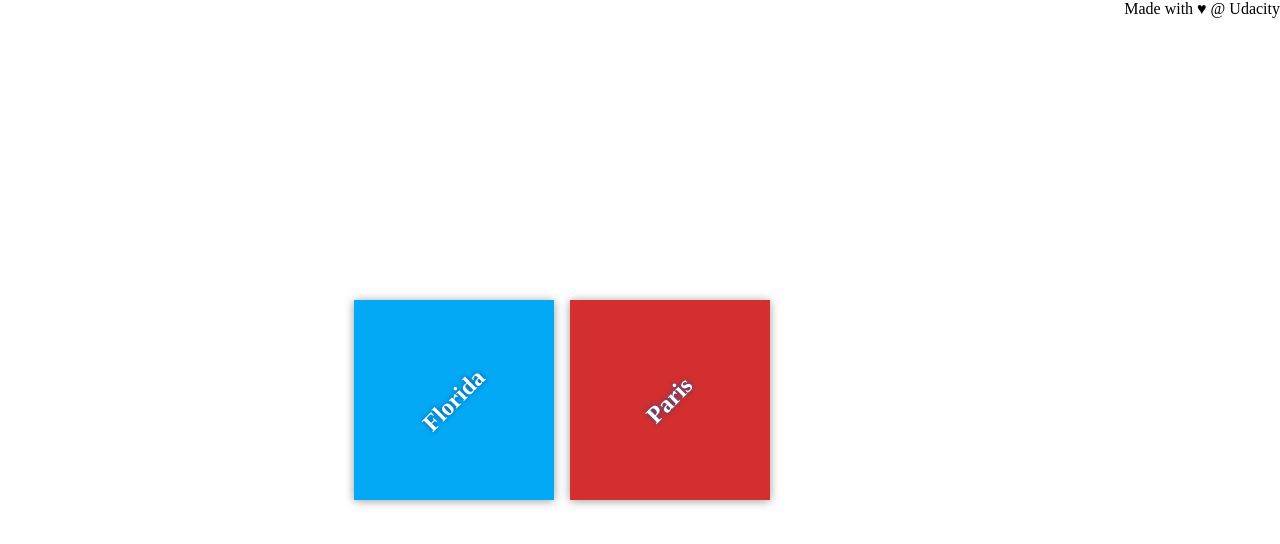
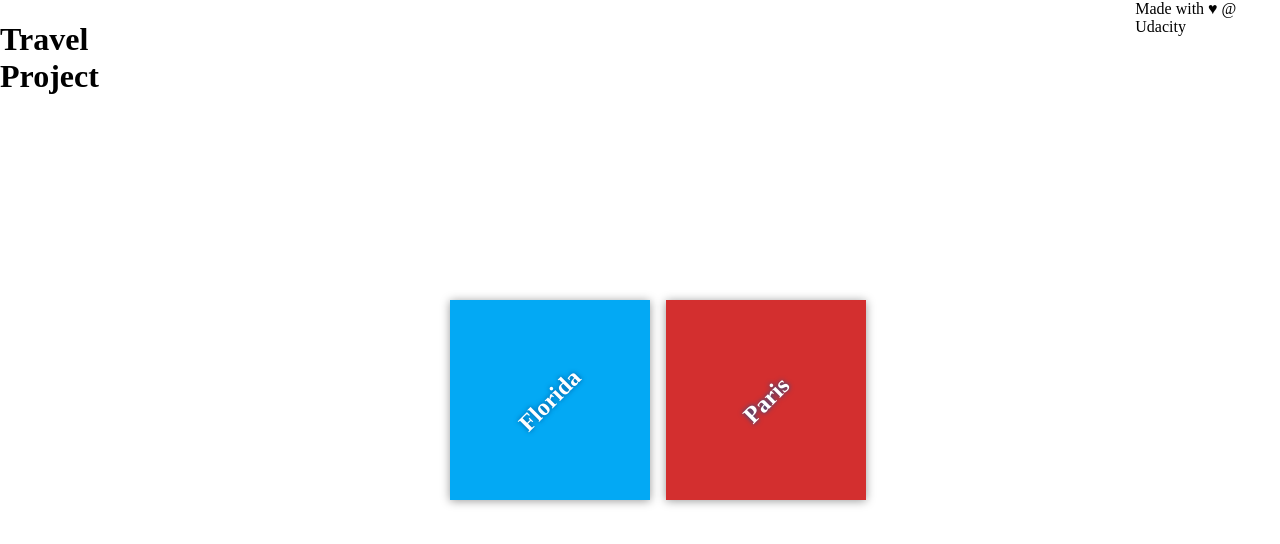
Before and after one commit to yousef8/my-travel-plans-cut1, a plain HTML site: page index.html in a window 1280 px wide. Drawn offline with Linux system fonts and the light colour scheme; files that its build step writes are made by us from their sources.

Commit message:
adding header

```diff
--- a/index.html
+++ b/index.html
@@ -7,6 +7,11 @@
     <link rel="stylesheet" href="css/app.css">
 </head>
 <body>
+     <header>
+
+        <h1>Travel Project</h1>
+
+    </header>
 
     <div class="container">
         <div class="destination-container">
```
